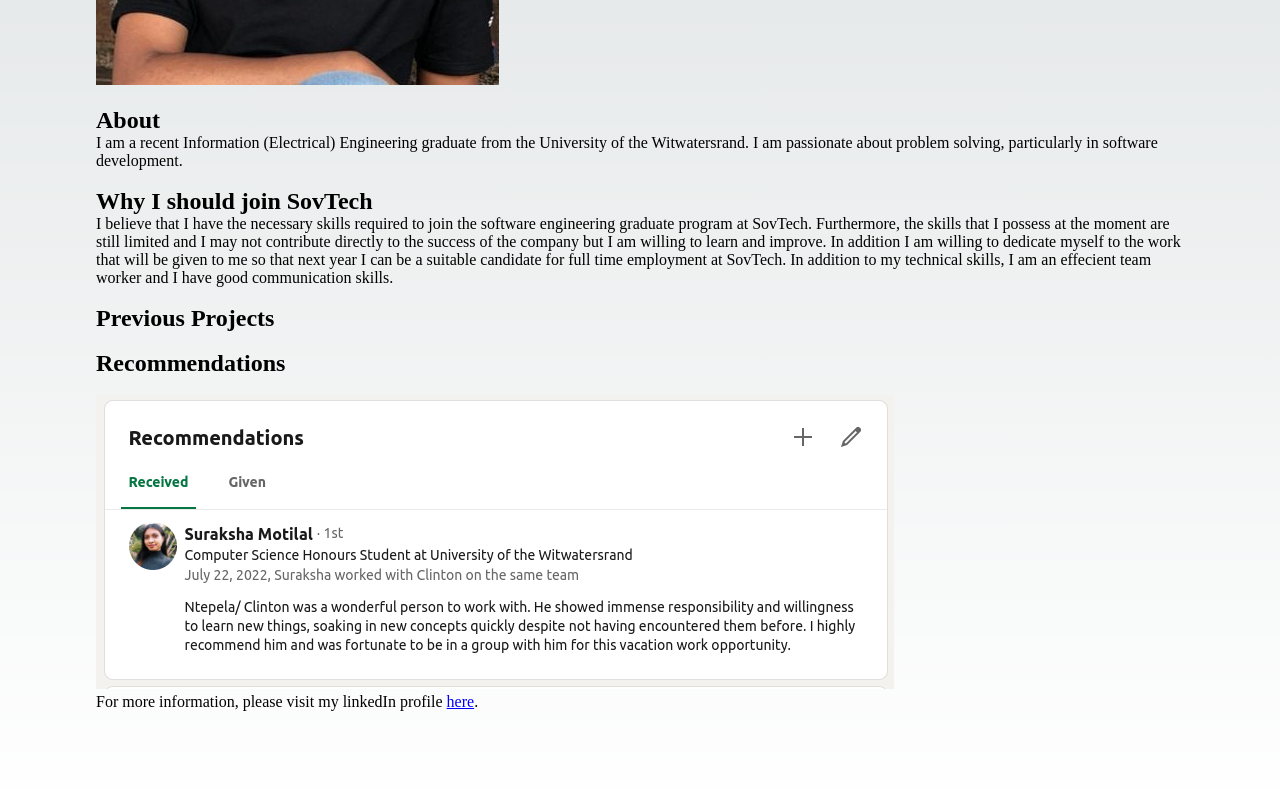
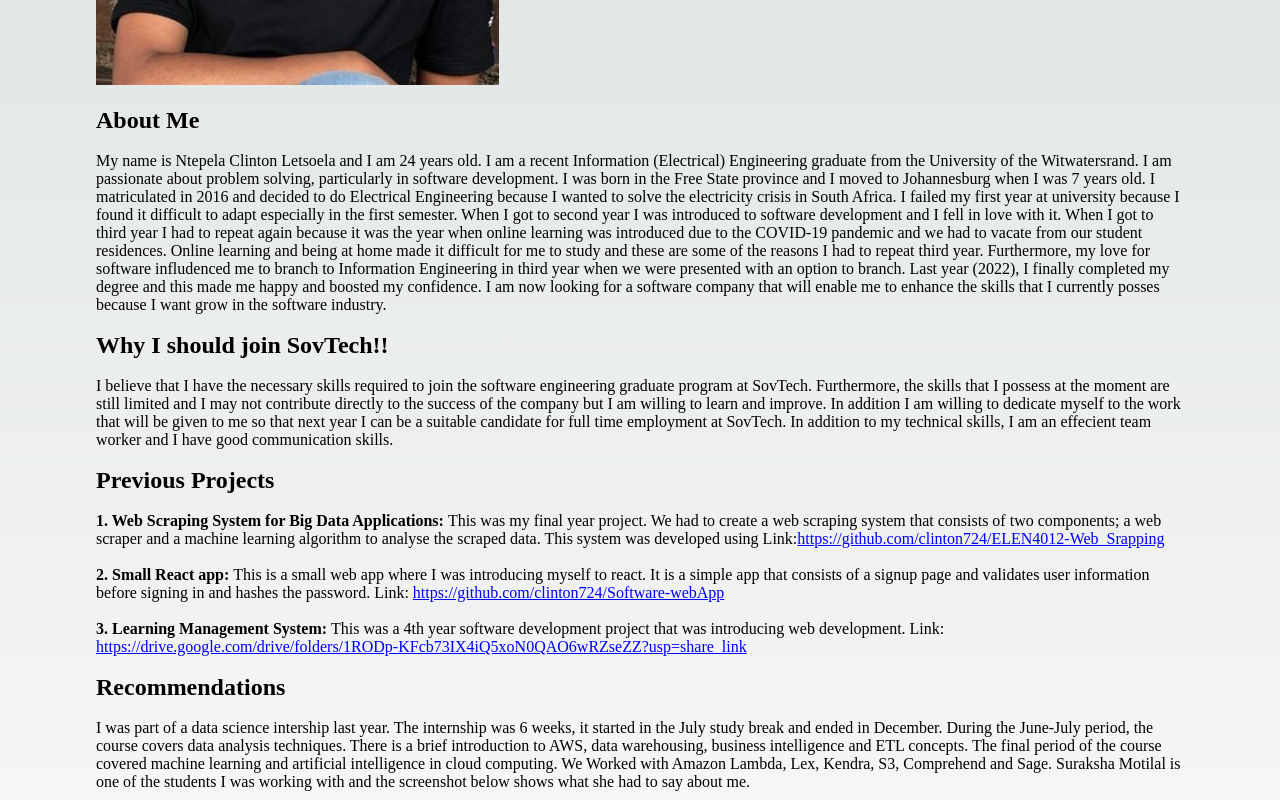
Before and after one commit to clinton724/SovTEch_grad_program_2023, a Next.js app: page / in a window 1280 px wide. Shown: the part 560-1360 px from the top of the page. Built offline with nearby package versions, Linux system fonts and the light colour scheme.

Commit message:
POrtfolio changes

```diff
--- a/pages/index.js
+++ b/pages/index.js
@@ -15,13 +15,22 @@
           <img src='../facial.jpg'/>
           <br></br>
           <br></br>
-          <h2>About</h2>
+          <h2>About Me</h2>
+          <br></br>
           <p className={styles.description.p}>
-            I am a recent Information (Electrical) Engineering graduate from the University of the Witwatersrand.
-            I am passionate about problem solving, particularly in software development.
+            My name is Ntepela Clinton Letsoela and I am 24 years old. I am a recent Information (Electrical) Engineering graduate from the University of the Witwatersrand.
+            I am passionate about problem solving, particularly in software development. I was born in the Free State province and I moved to Johannesburg when I was 7 years old.
+            I matriculated in 2016 and decided to do Electrical Engineering because I wanted to solve the electricity crisis in South Africa. I failed my first year at university
+            because I found it difficult to adapt especially in the first semester.
+            When I got to second year I was introduced to software development and I fell in love with it. When I got to third year I had to repeat again because it was the year
+            when online learning was introduced due to the COVID-19 pandemic and we had to vacate from our student residences. Online learning and being at home made it difficult
+            for me to study and these are some of the reasons I had to repeat third year. Furthermore, my love for software infludenced me to branch to
+            Information Engineering in third year when we were presented with an option to branch. Last year (2022), I finally completed my degree and this made me happy and boosted my confidence.
+            I am now looking for a software company that will enable me to enhance the skills that I currently posses because I want grow in the software industry.
           </p>
           <br></br>
-          <h2>Why I should join SovTech</h2>
+          <h2>Why I should join SovTech!!</h2>
+          <br></br>
           <p>
             I believe that I have the necessary skills required to join the software engineering graduate program at SovTech.
             Furthermore, the skills that I possess at the moment are still limited and I may not contribute directly to the success of the
@@ -31,8 +40,22 @@
           </p>
           <br></br>
           <h2>Previous Projects</h2>
+              <br></br>
+              <p><strong>1. Web Scraping System for Big Data Applications: </strong>This was my final year project. We had to create a web scraping system that
+                consists of two components; a web scraper and a machine learning algorithm to analyse the scraped data. This system was developed using  Link:
+                <a  href="https://github.com/clinton724/ELEN4012-Web_Srapping" className={styles.link} target="_blank"><u>https://github.com/clinton724/ELEN4012-Web_Srapping</u></a>
+              </p>
+              <br></br>
+              <p><strong>2. Small React app: </strong>This is a small web app where I was introducing myself to react. It is a simple app that consists of a signup page
+              and validates user information before signing in and hashes the password. Link: <a href="https://github.com/clinton724/Software-webApp" className={styles.link} target="_blank"> <u>https://github.com/clinton724/Software-webApp</u></a></p>
+              <br></br>
+              <p><strong>3. Learning Management System: </strong>This was a 4th year software development project that was introducing web development. Link: <a href="https://drive.google.com/drive/folders/1RODp-KFcb73IX4iQ5xoN0QAO6wRZseZZ?usp=share_link" className={styles.link} target="_blank"> <u>https://drive.google.com/drive/folders/1RODp-KFcb73IX4iQ5xoN0QAO6wRZseZZ?usp=share_link</u></a></p>
           <br></br>
           <h2>Recommendations</h2>
+          <br></br>
+          <p>I was part of a data science intership last year. The internship was 6 weeks, it started in the July study break and ended in December. During the June-July period, the course covers data analysis techniques. There is a brief introduction to AWS, data warehousing, business intelligence and ETL concepts. The final period of the course covered machine learning and artificial intelligence in cloud computing. We Worked with Amazon Lambda, Lex, Kendra, S3, Comprehend and Sage.
+            Suraksha Motilal is one of the students I was working with and the screenshot below shows what she had to say about me.
+          </p>
           <br></br>
           <img src='../Recommendations.png'/>
           <p> For more information, please visit my linkedIn profile<a href="https://www.linkedin.com/in/clinton-letsoela-713654153/" className={styles.link} target="_blank"> <u>here</u></a>.</p>
```
